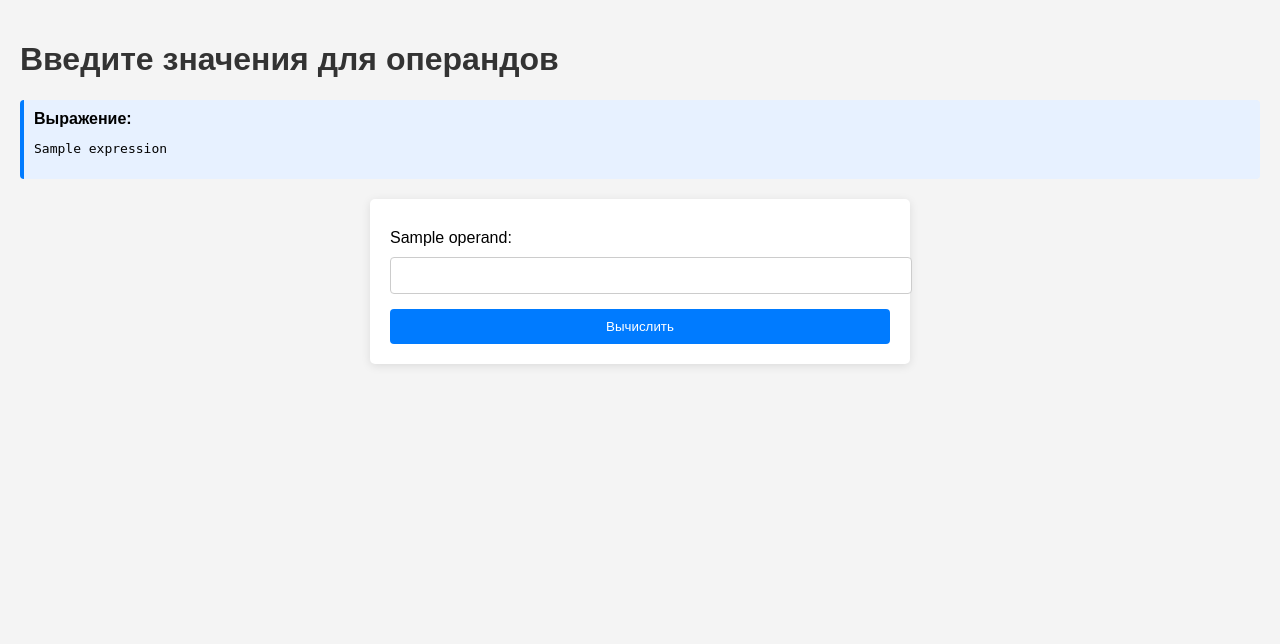
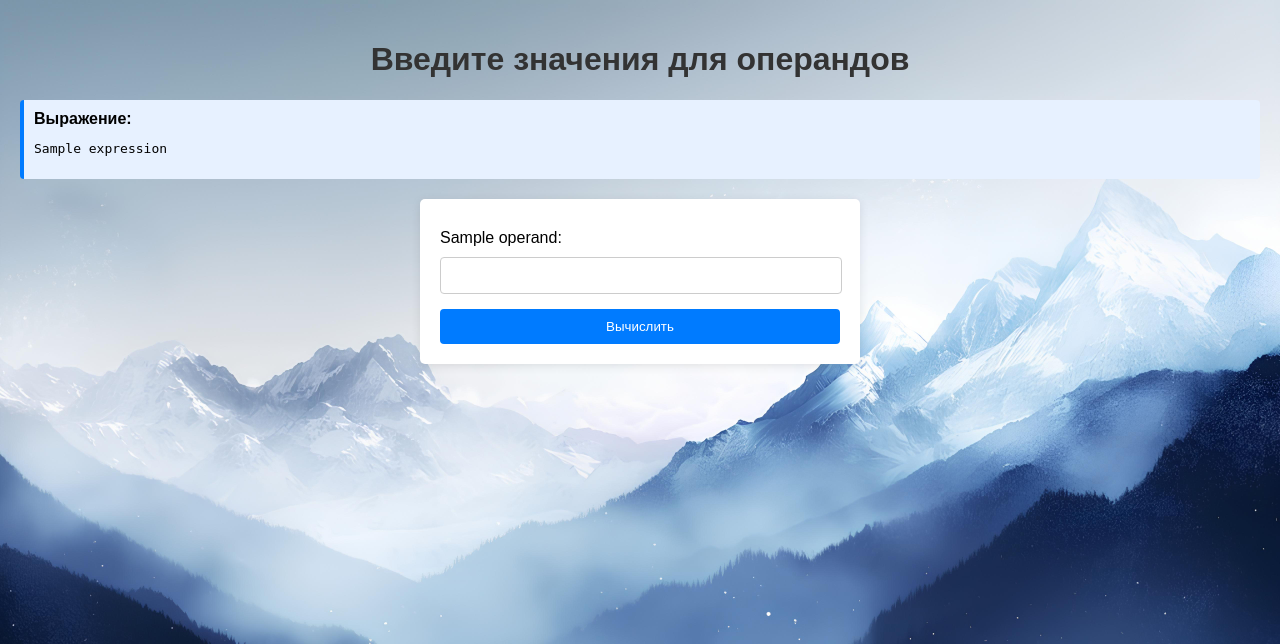
Before and after one commit to Packletka/CrossCuttingTask_WEB, a Flask app: template templates/input_values.html in a window 1280 px wide. Shown: the top 644 px of the page. Run offline with Flask 3, Linux system fonts and the light colour scheme; the template is opened without the code that fills it: most values are stand-ins (such as "Sample title", 1, 10 or a date in 2020).

Commit message:
добавил background и центрировал надписи

```diff
--- a/app.py
+++ b/app.py
@@ -2,13 +2,18 @@ import os
 import zipfile
 from flask import Flask, render_template, request, session
 import re
+from typing import Dict
 
 app = Flask(__name__)
 app.secret_key = '1S4631gyWoAyys5vVHlcjGRcRYy3O40Bzuze'
 
 
 def extract_operands(expression):
-    return list(set(re.findall(r'\b[a-zA-Z]+\b', expression)))
+    dc: Dict[str, int] = {}
+    # Формальный счетчик
+    for char in re.findall(r'\b[a-zA-Z]+\b', expression):
+        dc[char] = dc.get(char, 0) + 1
+    return dc.keys()
 
 
 def is_valid_expression(expression):
--- a/outputs/out.txt
+++ b/outputs/out.txt
@@ -8,3 +8,7 @@
 Операнды: {'q': '74', 'a': '2', 'w': '10'}, Выражение: 74 / 10 - 2, Результат: 5.4
 Операнды: {'a': '-1', 'w': '-1', 'q': '-1'}, Выражение: -1 / -1 - -1, Результат: 2.0
 Операнды: {'w': '78', 'a': '2', 'q': '9'}, Выражение: 9 / 78 - 2, Результат: -1.8846153846153846
+Операнды: {'a': '0', 'q': '3', 'w': '1'}, Выражение: 3 / 1 - 0, Результат: 3.0
+Операнды: {'q': '78', 'w': '39', 'a': '2'}, Выражение: 78 / 39 - 2, Результат: 0.0
+Операнды: {'q': '120', 'w': '2', 'a': '38'}, Выражение: 120 / 2 - 38, Результат: 22.0
+Операнды: {'q': '52', 'w': '69', 'a': '1488'}, Выражение: 52 / 69 - 1488, Результат: -1487.2463768115942
--- a/templates/input_values.html
+++ b/templates/input_values.html
@@ -10,24 +10,28 @@
             background-color: #f4f4f4;
             margin: 0;
             padding: 20px;
+            background-image: url('/static/image1.jpg'); /* Путь к вашему фону */
+            background-size: cover; /* Обрезаем изображение, чтобы оно заполнило весь экран */
+            background-repeat: no-repeat; /* Не повторяем изображение */
         }
         h1 {
             color: #333;
+            text-align: center; /* Центрируем заголовок */
         }
         form {
             background: white;
             padding: 20px;
             border-radius: 5px;
             box-shadow: 0 2px 10px rgba(0, 0, 0, 0.1);
-            max-width: 500px; /* Увеличиваем ширину формы */
-            margin: auto;
+            max-width: 400px; /* Ограничиваем ширину формы */
+            margin: 20px auto; /* Центрируем форму */
         }
         label {
             display: block;
             margin: 10px 0 5px;
         }
         input[type="number"] {
-            width: 100%; /* Полная ширина поля */
+            width: calc(100% - 20px); /* Учитываем отступы */
             padding: 10px;
             margin: 5px 0 15px;
             border: 1px solid #ccc;
@@ -62,6 +66,8 @@
             padding: 10px;
             margin: 20px 0;
             border-radius: 4px;
+            max-width: 100%; /* Ограничиваем ширину блока */
+            overflow: auto; /* Добавляем прокрутку, если текст длиннее */
         }
     </style>
 </head>
--- a/templates/result.html
+++ b/templates/result.html
@@ -10,6 +10,9 @@
             background-color: #f4f4f4;
             margin: 0;
             padding: 20px;
+            background-image: url('/static/image1.jpg'); /* Путь к вашему фону */
+            background-size: cover; /* Обрезаем изображение, чтобы оно заполнило весь экран */
+            background-repeat: no-repeat; /* Не повторяем изображение */
         }
         h1 {
             color: #333;
--- a/templates/upload.html
+++ b/templates/upload.html
@@ -10,9 +10,14 @@
             background-color: #f4f4f4;
             margin: 0;
             padding: 20px;
+            background-image: url('/static/image1.jpg'); /* Путь к вашему фону */
+            background-size: cover; /* Обрезаем изображение, чтобы оно заполнило весь экран */
+            background-repeat: no-repeat; /* Не повторяем изображение */
         }
         h1 {
             color: #333;
+            text-align: center; /* Центрируем заголовок */
+            margin: 20px 0; /* Добавляем отступы сверху и снизу */
         }
         form {
             background: white;
```
Also changed, not shown: static/image1.jpg. Lines whose indentation alone changed are shown as unchanged.
